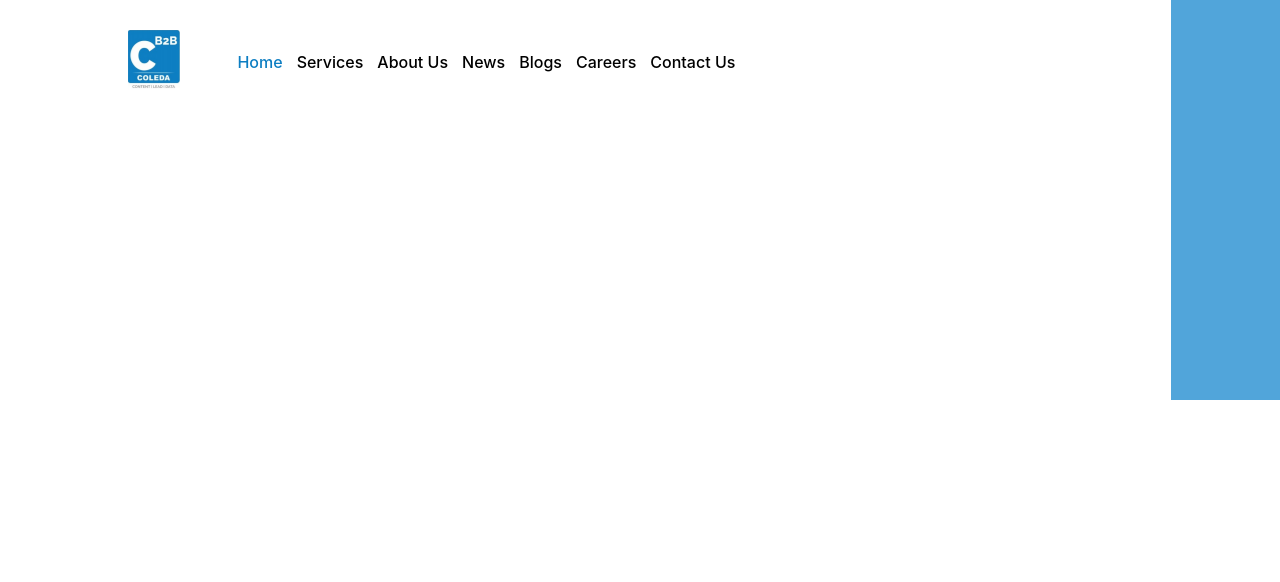
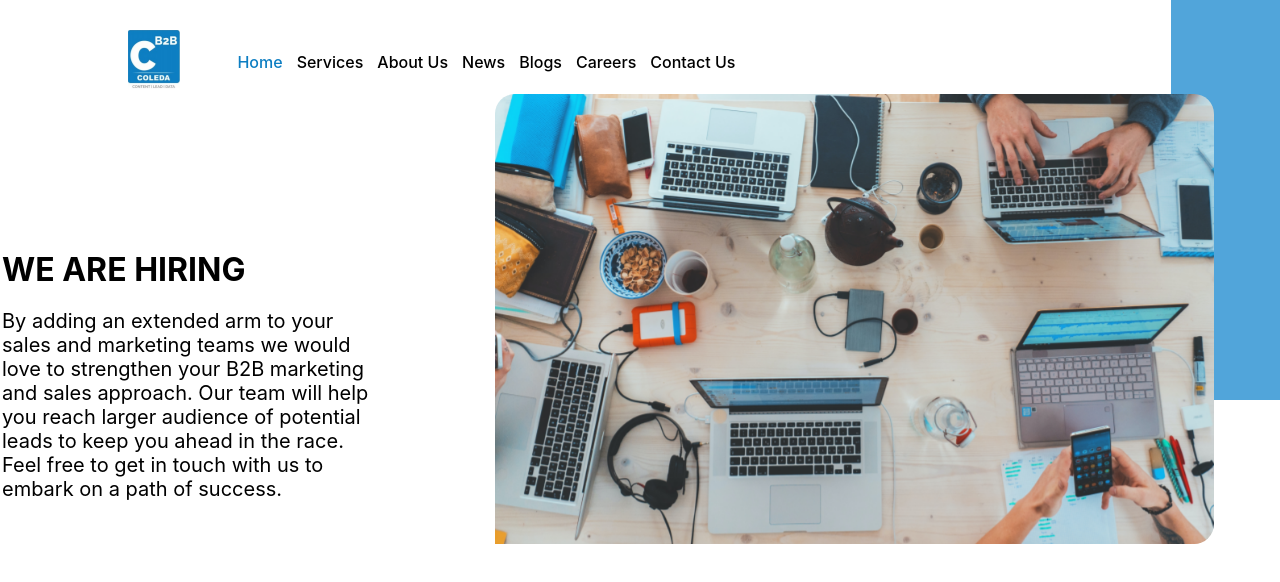
Before and after one commit to safinghoghabori/hiring-page, a React (Create React App) app: page / in a window 1280 px wide. Shown: the top 582 px of the page. Built offline with nearby package versions, Linux system fonts and the light colour scheme.

Commit message:
homepage added

```diff
--- a/src/components/HomePage/HomePage.jsx
+++ b/src/components/HomePage/HomePage.jsx
@@ -1,10 +1,29 @@
 import Navbar from "../Navbar/Navbar";
 import "./homepage.css";
+import headerImg from "../../images/img1.png";
 
 const HomePage = () => {
   return (
     <>
       <Navbar />
+
+      <div className="main">
+        <div className="main-content">
+          <h1>WE ARE HIRING</h1>
+          <br />
+          <p style={{ fontSize: 20 }}>
+            By adding an extended arm to your sales and marketing teams we would
+            love to strengthen your B2B marketing and sales approach. Our team
+            will help you reach larger audience of potential leads to keep you
+            ahead in the race. Feel free to get in touch with us to embark on a
+            path of success.
+          </p>
+        </div>
+        <div className="main-img">
+          <img src={headerImg} alt="" />
+        </div>
+      </div>
+
       <div className="box"></div>
     </>
   );
--- a/src/components/HomePage/homepage.css
+++ b/src/components/HomePage/homepage.css
@@ -5,4 +5,27 @@
   width: 125px;
   top: 0;
   left: 91.5%;
+  z-index: -10;
 }
+
+.main {
+  display: flex;
+  justify-content: space-between;
+}
+
+.main-content {
+  flex-basis: 30%;
+  margin-top: 80px;
+  margin: auto;
+}
+
+.main-img {
+}
+
+.main-img img {
+  flex-basis: 70%;
+  height: 80%;
+  border-radius: 20px 20px 20px 0;
+  position: relative;
+  right: -12%;
+}
```
